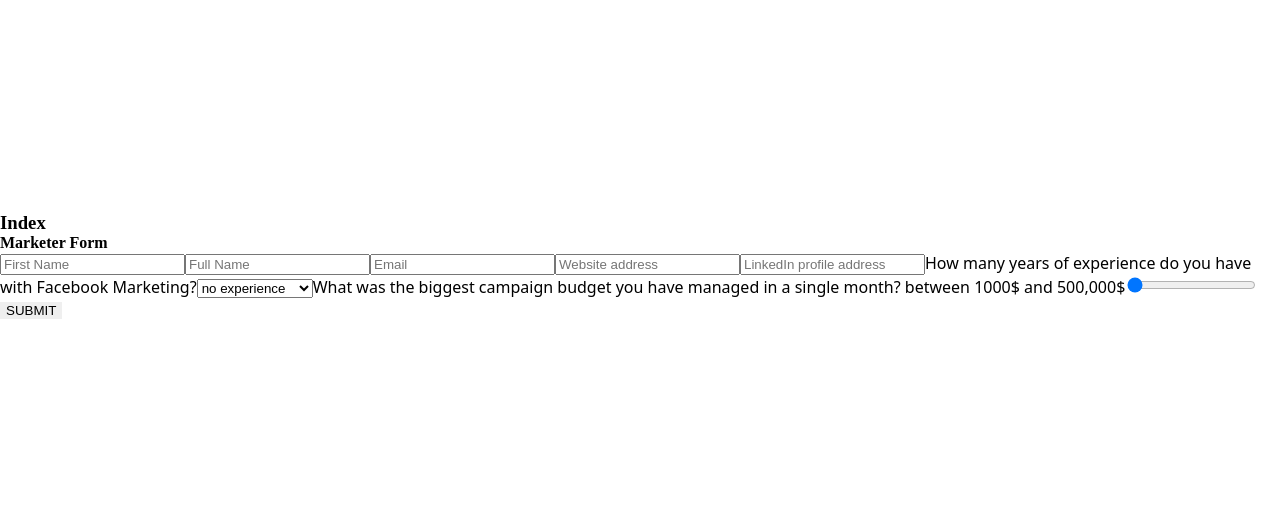
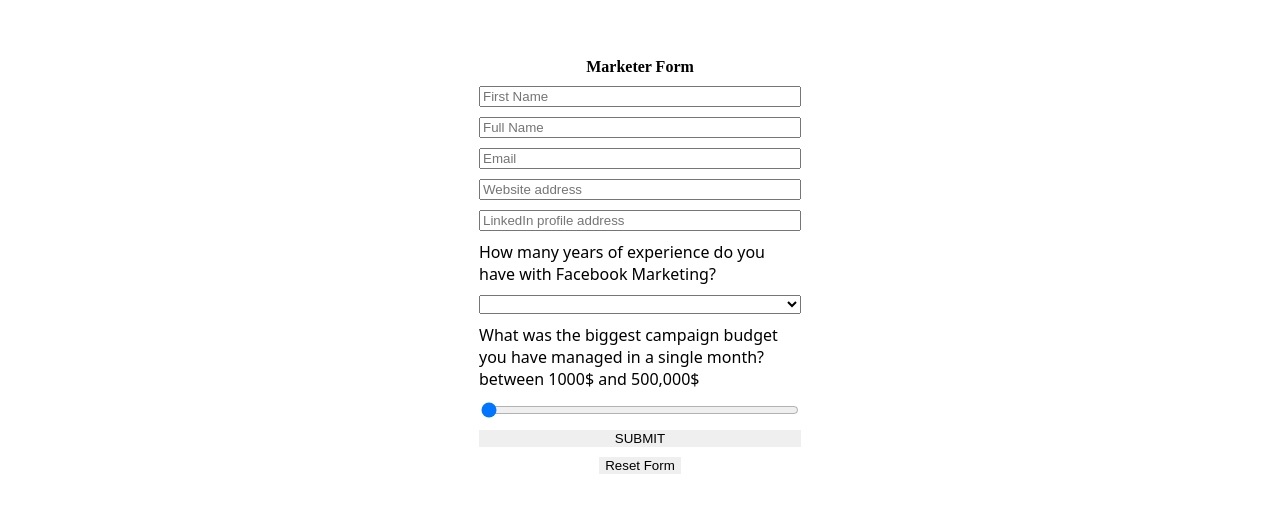
Before and after one commit to chenMordechai/Market, a React (Vite) app: page / in a window 1280 px wide. Shown: the part 134-646 px from the top of the page. Built offline with nearby package versions, Linux system fonts and the light colour scheme.

Commit message:
add style

```diff
--- a/src/assets/style/cmps/CarIndex.css
+++ b/src/assets/style/cmps/Index.css
@@ -1,4 +1,4 @@
-.car-index {
+.index {
     width: 500px;
     background-color: var(--clr1bg);
     padding: 20px;
--- /dev/null
+++ b/src/assets/style/cmps/MarketerForm.css
@@ -0,0 +1,14 @@
+.marketer-form {
+    display: flex;
+    flex-direction: column;
+    align-items: center;
+    justify-content: center;
+    gap: 10px;
+}
+
+.marketer-form form {
+    display: flex;
+    flex-direction: column;
+    gap: 10px;
+    width: 70%;
+}
--- a/src/assets/style/main.css
+++ b/src/assets/style/main.css
@@ -2,4 +2,5 @@
 @import "base.css";
 
 /* Components */
-@import "cmps/CarIndex.css";
+@import "cmps/Index.css";
+@import "cmps/MarketerForm.css";
--- a/src/cmps/MarketerForm.jsx
+++ b/src/cmps/MarketerForm.jsx
@@ -1,6 +1,6 @@
 
 
-export function MarketerForm({ dataToAdd, onSetChangeData, onSubmitForm }) {
+export function MarketerForm({ dataToAdd, onSetChangeData, onSubmitForm, onResetForm }) {
     return (
         <section className="marketer-form">
             <h1>Marketer Form</h1>
@@ -25,7 +25,8 @@ export function MarketerForm({ dataToAdd, onSetChangeData, onSubmitForm }) {
                     placeholder="Email"
                     type="email"
                     id="email"
-                    name="email" />
+                    name="email"
+                />
                 <input
                     onChange={onSetChangeData}
                     value={dataToAdd.website}
@@ -47,6 +48,7 @@ export function MarketerForm({ dataToAdd, onSetChangeData, onSubmitForm }) {
                     value={dataToAdd.experience}
                     id="experience"
                     name="experience">
+                    <option value=""></option>
                     <option value="no experience">no experience</option>
                     <option value="0-1 years">0-1 years</option>
                     <option value="1-2 years">1-2 years</option>
@@ -66,6 +68,8 @@ export function MarketerForm({ dataToAdd, onSetChangeData, onSubmitForm }) {
                 />
                 <button>SUBMIT</button>
             </form>
+            <button onClick={onResetForm}>Reset Form</button>
+
         </section>
     )
 }
--- a/src/pages/Index.jsx
+++ b/src/pages/Index.jsx
@@ -4,7 +4,6 @@ import { marketService } from '../services/market.service-axios'
 
 export function Index() {
     const [dataToAdd, setDataToAdd] = useState(marketService.getDataToAdd())
-    console.log('dataToAdd:', dataToAdd)
     useEffect(() => {
 
     }, [])
@@ -17,16 +16,25 @@ export function Index() {
     function onSubmitForm(ev) {
         console.log('onSubmitForm')
         ev.preventDefault()
+        // if (!dataToAdd.email) console.log('Fill out email field')
         marketService.save(dataToAdd)
             .then(newData => {
-                console.log('newData:', newData)
+                console.log('Add marketer to databade:', newData)
             })
+            .catch(err => {
+                console.log(err, 'Failed to add marketer')
+            })
+
+    }
+
+    function onResetForm() {
+        setDataToAdd(marketService.getDataToAdd())
     }
 
     return (
         <section className="index">
-            <h1>Index</h1>
-            <MarketerForm dataToAdd={dataToAdd} onSetChangeData={onSetChangeData} onSubmitForm={onSubmitForm} />
+            <MarketerForm dataToAdd={dataToAdd} onSetChangeData={onSetChangeData} onSubmitForm={onSubmitForm} onResetForm={onResetForm} />
+
         </section>
     )
 }
```
